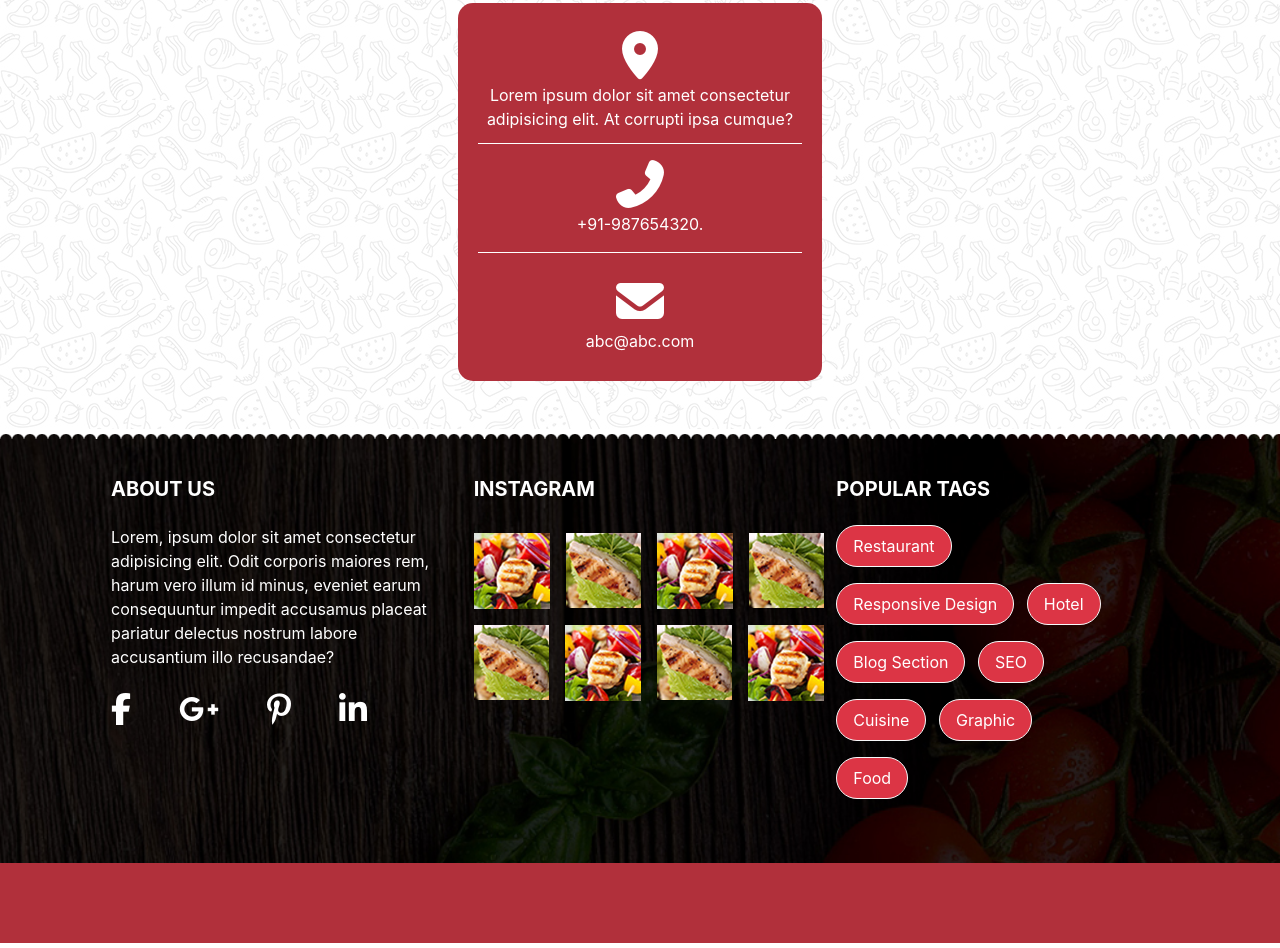
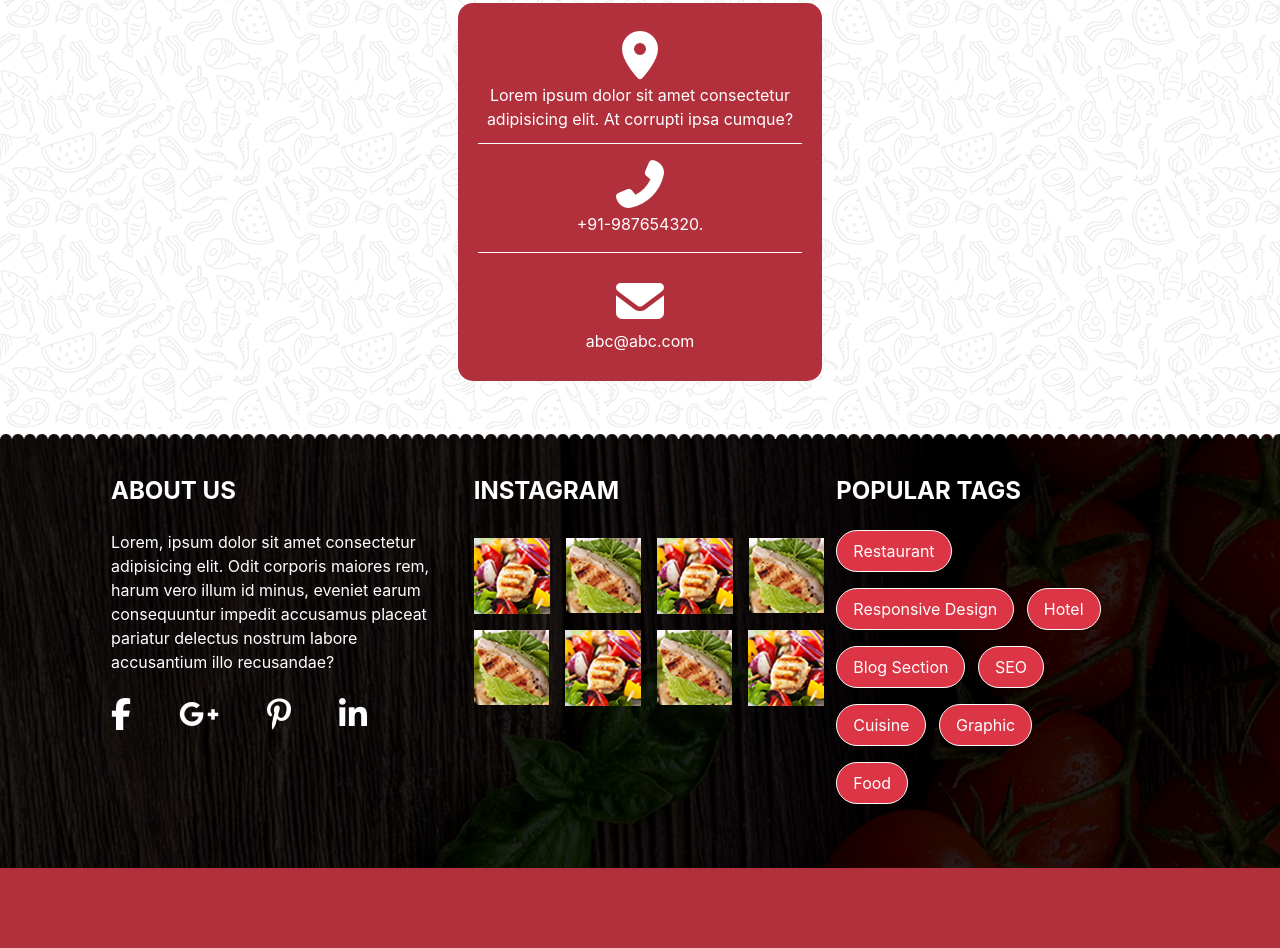
Before and after one commit to Navezm/Site_du_chef, a website: page index.html in a window 1280 px wide. Shown: the part 5100-6048 px from the top of the page. Drawn offline with nearby package versions, Linux system fonts and the light colour scheme; files whose address does not match are found by name.

Commit message:
correction

```diff
--- a/src/scss/modules/_footer.scss
+++ b/src/scss/modules/_footer.scss
@@ -1,3 +1,9 @@
+footer{
+    h5{
+        font-size: 1.5em;
+    }
+}
+
 #footer_bg{
     background-image: url(../img/footer_background.jpg);
     background-repeat: no-repeat;
@@ -13,7 +19,6 @@
     height: 2%;
     background-image: url(../img/footer_bottom_decoration_img.png);
     background-repeat: repeat;
-    z-index: 1000;
 }
 
 #ligne_rouge{
--- a/src/scss/modules/_header.scss
+++ b/src/scss/modules/_header.scss
@@ -17,7 +17,7 @@ header{
     position: relative;
     bottom: 1.5%;
     width: 100%;
-    height: 50vh;
+    height: 3%;
     background-image: url(../img/bottom_decoration_img.png);
     background-repeat: repeat;
 }
```
Also changed, not shown: public/css/app.css.
